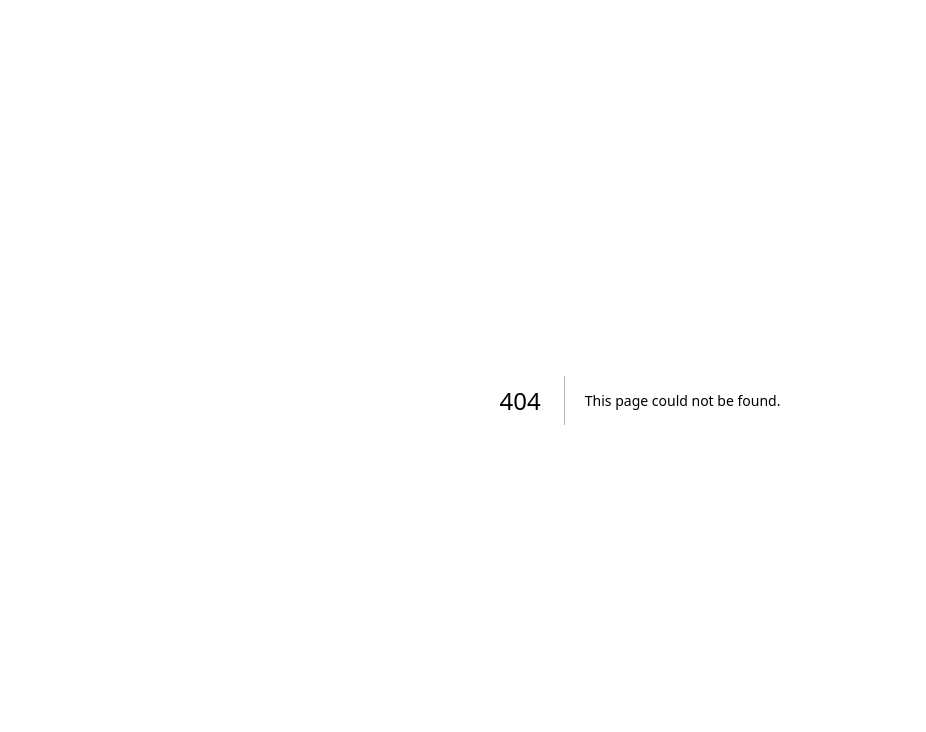
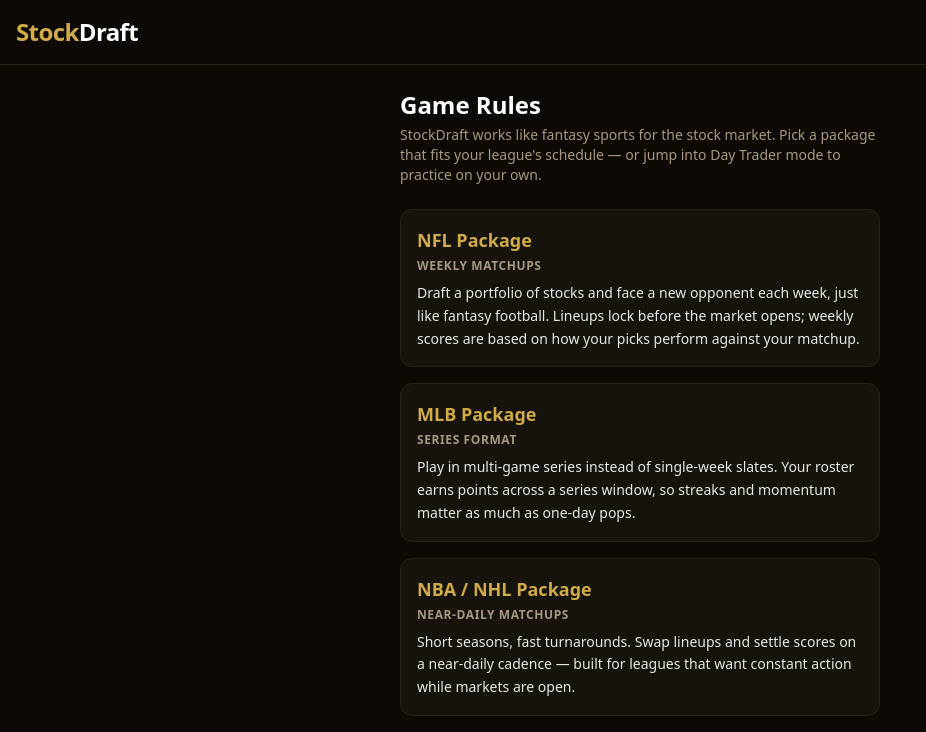
Before and after one commit to Jay-Holly/stockdraft-app, a Next.js app: page /game-rules in a window 1280 px wide. Before the commit this address had no page. Shown: the top 732 px of the page, without its empty margins (0-926 px from the left). Built offline with nearby package versions, Linux system fonts and the light colour scheme.

Commit message:
Phase 2: final hero image, landing page complete

```diff
--- /dev/null
+++ b/src/app/game-rules/page.tsx
@@ -0,0 +1,73 @@
+import Link from "next/link";
+import { Logo } from "@/components/Logo";
+
+const PACKAGES = [
+  {
+    title: "NFL Package",
+    subtitle: "Weekly matchups",
+    description:
+      "Draft a portfolio of stocks and face a new opponent each week, just like fantasy football. Lineups lock before the market opens; weekly scores are based on how your picks perform against your matchup.",
+  },
+  {
+    title: "MLB Package",
+    subtitle: "Series format",
+    description:
+      "Play in multi-game series instead of single-week slates. Your roster earns points across a series window, so streaks and momentum matter as much as one-day pops.",
+  },
+  {
+    title: "NBA / NHL Package",
+    subtitle: "Near-daily matchups",
+    description:
+      "Short seasons, fast turnarounds. Swap lineups and settle scores on a near-daily cadence — built for leagues that want constant action while markets are open.",
+  },
+  {
+    title: "Day Trader Mode",
+    subtitle: "Free solo play",
+    description:
+      "Practice with real market rhythm — no league required. Enter free, track intraday moves, and sharpen your reads before joining a full StockDraft season.",
+  },
+];
+
+export default function GameRulesPage() {
+  return (
+    <div className="min-h-screen flex flex-col bg-dark">
+      <header className="px-4 py-4 border-b border-dark-border">
+        <Link href="/" className="inline-block">
+          <Logo />
+        </Link>
+      </header>
+
+      <main className="flex-1 px-4 py-6 max-w-lg mx-auto w-full">
+        <h1 className="text-2xl font-bold text-white mb-1">Game Rules</h1>
+        <p className="text-muted text-sm mb-6">
+          StockDraft works like fantasy sports for the stock market. Pick a package
+          that fits your league&apos;s schedule — or jump into Day Trader mode to
+          practice on your own.
+        </p>
+
+        <ul className="space-y-4">
+          {PACKAGES.map((pkg) => (
+            <li
+              key={pkg.title}
+              className="rounded-xl border border-dark-border bg-dark-card p-4"
+            >
+              <h2 className="text-lg font-bold text-gold">{pkg.title}</h2>
+              <p className="text-xs font-semibold uppercase tracking-wider text-muted mt-1">
+                {pkg.subtitle}
+              </p>
+              <p className="text-sm text-white/90 mt-2 leading-relaxed">
+                {pkg.description}
+              </p>
+            </li>
+          ))}
+        </ul>
+
+        <p className="text-center mt-8">
+          <Link href="/" className="text-sm text-gold hover:underline">
+            ← Back to home
+          </Link>
+        </p>
+      </main>
+    </div>
+  );
+}
--- a/src/app/globals.css
+++ b/src/app/globals.css
@@ -3,8 +3,8 @@
 @theme {
   --color-primary: #0a3d8f;
   --color-primary-light: #1a5fbf;
-  --color-gold: #ffd600;
-  --color-gold-dark: #e6c200;
+  --color-gold: #d0ab48;
+  --color-gold-dark: #ad8c38;
   --color-ember: #c45a1a;
   --color-ember-light: #e07030;
   --color-dark: #0d0a06;
@@ -21,178 +21,83 @@
   -webkit-font-smoothing: antialiased;
 }
 
-/* ── Landing page fire (pure CSS) ── */
-.fire-scene {
-  position: fixed;
-  bottom: 0;
-  left: 0;
-  right: 0;
-  height: 140px;
-  pointer-events: none;
-  z-index: 0;
-  overflow: hidden;
+/* ── Landing page ── */
+.landing-screen {
+  position: relative;
+  min-height: 100dvh;
+  background-color: var(--color-dark);
 }
 
-.fire-glow {
-  position: absolute;
-  bottom: -40px;
-  left: 50%;
-  transform: translateX(-50%);
-  width: 120%;
-  height: 100px;
-  background: radial-gradient(
-    ellipse at center bottom,
-    rgba(196, 90, 26, 0.45) 0%,
-    rgba(255, 214, 0, 0.15) 35%,
-    transparent 70%
-  );
-  animation: fire-glow-pulse 2.4s ease-in-out infinite alternate;
+body:has(.landing-screen) {
+  overflow-x: hidden;
 }
 
-.fire-base {
-  position: absolute;
-  bottom: 0;
-  left: 0;
-  right: 0;
-  height: 18px;
-  background: linear-gradient(
-    to top,
-    #c45a1a 0%,
-    #ffd600 40%,
-    transparent 100%
-  );
-  opacity: 0.9;
+.landing-main {
+  width: 100%;
+  min-height: 100dvh;
+  display: flex;
+  justify-content: center;
+  align-items: flex-start;
+  padding:
+    env(safe-area-inset-top)
+    env(safe-area-inset-right)
+    env(safe-area-inset-bottom)
+    env(safe-area-inset-left);
+  box-sizing: border-box;
 }
 
-.flames {
-  position: absolute;
-  bottom: 10px;
-  left: 50%;
-  transform: translateX(-50%);
+.landing-hero-frame {
+  position: relative;
   width: 100%;
-  max-width: 480px;
-  height: 110px;
-  display: flex;
-  justify-content: center;
-  align-items: flex-end;
-  gap: 2px;
-  filter: blur(1px);
+  max-width: 100%;
+  line-height: 0;
 }
 
-.flame {
-  flex: 1;
-  max-width: 52px;
-  border-radius: 50% 50% 20% 20%;
-  transform-origin: bottom center;
-  animation: flame-dance var(--duration, 1.2s) ease-in-out infinite alternate;
-  animation-delay: var(--delay, 0s);
+.landing-hero-image {
+  display: block;
+  width: 100%;
+  height: auto;
+  max-width: 100%;
 }
 
-.flame-1 {
-  height: 70px;
-  background: linear-gradient(to top, #c45a1a 0%, #ffd600 55%, #fff5cc 100%);
-  --duration: 1.1s;
-  --delay: 0s;
+.landing-hero-hotspots {
+  position: absolute;
+  inset: 0;
 }
 
-.flame-2 {
-  height: 95px;
-  background: linear-gradient(to top, #8b3a0f 0%, #c45a1a 30%, #ffd600 70%, #fff 100%);
-  --duration: 0.9s;
-  --delay: 0.15s;
-  max-width: 64px;
+.landing-hotspot {
+  position: absolute;
+  display: block;
+  margin: 0;
+  padding: 0;
+  border: 0;
+  background: transparent;
+  cursor: pointer;
+  -webkit-tap-highlight-color: transparent;
 }
 
-.flame-3 {
-  height: 110px;
-  background: linear-gradient(to top, #6b2808 0%, #c45a1a 25%, #ffd600 60%, #fff8e0 100%);
-  --duration: 1.3s;
-  --delay: 0.05s;
-  max-width: 72px;
+.landing-hotspot:focus-visible {
+  outline: 2px solid var(--color-gold);
+  outline-offset: 2px;
 }
 
-.flame-4 {
-  height: 95px;
-  background: linear-gradient(to top, #8b3a0f 0%, #c45a1a 30%, #ffd600 70%, #fff 100%);
-  --duration: 1s;
-  --delay: 0.2s;
-  max-width: 64px;
+.landing-hotspot--create {
+  top: 82.97%;
+  left: 27.52%;
+  width: 45.71%;
+  height: 7.91%;
 }
 
-.flame-5 {
-  height: 70px;
-  background: linear-gradient(to top, #c45a1a 0%, #ffd600 55%, #fff5cc 100%);
-  --duration: 1.15s;
-  --delay: 0.1s;
+.landing-hotspot--daytrader {
+  top: 87.94%;
+  left: 27.52%;
+  width: 45.71%;
+  height: 7.91%;
 }
 
-.flame-6 {
-  height: 55px;
-  background: linear-gradient(to top, #c45a1a 0%, #ffd600 50%, transparent 100%);
-  --duration: 0.85s;
-  --delay: 0.25s;
-  max-width: 44px;
-  opacity: 0.85;
+.landing-hotspot--demo {
+  top: 94.46%;
+  left: 40%;
+  width: 20%;
+  height: 3.5%;
 }
-
-.flame-7 {
-  height: 55px;
-  background: linear-gradient(to top, #c45a1a 0%, #ffd600 50%, transparent 100%);
-  --duration: 0.95s;
-  --delay: 0.3s;
-  max-width: 44px;
-  opacity: 0.85;
-}
-
-@keyframes flame-dance {
-  0% {
-    transform: scaleX(1) scaleY(1) rotate(-2deg);
-    opacity: 0.85;
-  }
-  50% {
-    transform: scaleX(1.08) scaleY(1.05) rotate(1deg);
-    opacity: 1;
-  }
-  100% {
-    transform: scaleX(0.92) scaleY(0.88) rotate(3deg);
-    opacity: 0.75;
-  }
-}
-
-@keyframes fire-glow-pulse {
-  0% {
-    opacity: 0.7;
-    transform: translateX(-50%) scaleX(1);
-  }
-  100% {
-    opacity: 1;
-    transform: translateX(-50%) scaleX(1.05);
-  }
-}
-
-@media (min-width: 640px) {
-  .fire-scene {
-    height: 160px;
-  }
-
-  .flames {
-    max-width: 640px;
-    height: 130px;
-  }
-
-  .flame-3 {
-    height: 130px;
-  }
-
-  .flame-2,
-  .flame-4 {
-    height: 110px;
-  }
-}
-
-@media (prefers-reduced-motion: reduce) {
-  .flame,
-  .fire-glow {
-    animation: none;
-  }
-}
--- a/src/app/page.tsx
+++ b/src/app/page.tsx
@@ -1,48 +1,41 @@
+import Image from "next/image";
 import Link from "next/link";
-import { FireEffect } from "@/components/FireEffect";
-import { StockDraftLogo } from "@/components/StockDraftLogo";
+
+const LANDING_HERO_URL = "https://i.imgur.com/wYIIeAO.png";
 
 export default function HomePage() {
   return (
-    <div className="relative min-h-[100dvh] flex flex-col bg-dark overflow-hidden">
-      <FireEffect />
+    <div className="landing-screen">
+      <main className="landing-main">
+        <div className="landing-hero-frame">
+          <Image
+            src={LANDING_HERO_URL}
+            alt="StockDraft — Where Fantasy Sports Meet Real Markets. Draft stocks like players. Win your league. Learn the markets. You've never played a season like this, until now!"
+            width={1072}
+            height={1227}
+            priority
+            unoptimized
+            className="landing-hero-image"
+            sizes="100vw"
+          />
 
-      <main className="relative z-10 flex-1 flex flex-col items-center justify-center px-5 pb-36 pt-10 sm:pb-44">
-        <div className="w-full max-w-sm mx-auto flex flex-col items-center text-center">
-          <h1 className="mb-6 text-xl sm:text-2xl font-bold tracking-tight text-white leading-snug">
-            Where Real Markets Meet Fantasy Sports
-          </h1>
-
-          <StockDraftLogo />
-
-          <p className="mt-6 text-sm sm:text-base text-muted leading-relaxed max-w-[320px]">
-            Draft stocks like players. Win your league. Learn the markets.
-            They&apos;ve never had a season.{" "}
-            <span className="text-gold font-semibold">Until now.</span>
-          </p>
-
-          <div className="mt-10 w-full flex flex-col gap-3">
+          <nav className="landing-hero-hotspots" aria-label="Get started">
             <Link
               href="/auth"
-              className="w-full rounded-2xl bg-gold text-dark font-bold text-base py-4 px-6 shadow-[0_4px_24px_rgba(255,214,0,0.35)] hover:bg-gold-dark active:scale-[0.98] transition-all"
-            >
-              Create Account 🔥
-            </Link>
-
+              className="landing-hotspot landing-hotspot--create"
+              aria-label="Create Account"
+            />
             <Link
               href="/auth?mode=daytrader"
-              className="w-full rounded-2xl border-2 border-ember bg-primary/40 text-white font-semibold text-base py-4 px-6 hover:bg-primary/60 hover:border-ember-light active:scale-[0.98] transition-all backdrop-blur-sm"
-            >
-              ⚡ Day Trader — Enter Free
-            </Link>
-          </div>
-
-          <Link
-            href="/auth?mode=login"
-            className="mt-6 text-sm text-muted hover:text-gold transition-colors underline underline-offset-4 decoration-muted/40 hover:decoration-gold/60"
-          >
-            View Demo
-          </Link>
+              className="landing-hotspot landing-hotspot--daytrader"
+              aria-label="Day Trader — Enter Free"
+            />
+            <Link
+              href="/auth?mode=login"
+              className="landing-hotspot landing-hotspot--demo"
+              aria-label="View Demo"
+            />
+          </nav>
         </div>
       </main>
     </div>
--- a/src/components/FireEffect.tsx
+++ /dev/null
@@ -1,17 +0,0 @@
-export function FireEffect() {
-  return (
-    <div className="fire-scene" aria-hidden="true">
-      <div className="fire-glow" />
-      <div className="flames">
-        <div className="flame flame-1" />
-        <div className="flame flame-2" />
-        <div className="flame flame-3" />
-        <div className="flame flame-4" />
-        <div className="flame flame-5" />
-        <div className="flame flame-6" />
-        <div className="flame flame-7" />
-      </div>
-      <div className="fire-base" />
-    </div>
-  );
-}
--- a/src/components/StockDraftLogo.tsx
+++ /dev/null
@@ -1,32 +0,0 @@
-"use client";
-
-import Image from "next/image";
-import { useState } from "react";
-import { Logo } from "@/components/Logo";
-
-const LOGO_URL = "https://i.imgur.com/NG4fikb.png";
-
-export function StockDraftLogo() {
-  const [imgError, setImgError] = useState(false);
-
-  if (imgError) {
-    return (
-      <div className="scale-125 sm:scale-150">
-        <Logo size="lg" />
-      </div>
-    );
-  }
-
-  return (
-    <Image
-      src={LOGO_URL}
-      alt="StockDraft"
-      width={380}
-      height={166}
-      priority
-      unoptimized
-      className="w-[min(380px,90vw)] h-auto mx-auto block"
-      onError={() => setImgError(true)}
-    />
-  );
-}
--- /dev/null
+++ b/src/components/StockTickers.tsx
@@ -0,0 +1,48 @@
+const TICKERS = [
+  { symbol: "NVDA", change: "+4.2%", up: true },
+  { symbol: "BTC", change: "+2.1%", up: true },
+  { symbol: "TSLA", change: "-1.8%", up: false },
+  { symbol: "AAPL", change: "+0.9%", up: true },
+  { symbol: "ETH", change: "+3.4%", up: true },
+  { symbol: "SPCX", change: "+16.0%", up: true },
+  { symbol: "FAC", change: "-17.1%", up: false },
+  { symbol: "SOL", change: "+5.2%", up: true },
+  { symbol: "MSFT", change: "+1.1%", up: true },
+  { symbol: "DOGE", change: "+8.3%", up: true },
+  { symbol: "PLTR", change: "+6.1%", up: true },
+  { symbol: "AMD", change: "-2.4%", up: false },
+];
+
+function TickerColumn({ direction }: { direction: "up" | "down" }) {
+  const items = [...TICKERS, ...TICKERS];
+
+  return (
+    <div className={`stock-ticker stock-ticker--${direction}`} aria-hidden="true">
+      <div className={`stock-ticker-track stock-ticker-track--${direction}`}>
+        {items.map((ticker, index) => (
+          <div key={`${ticker.symbol}-${index}`} className="stock-ticker-item">
+            <span className="stock-ticker-symbol">{ticker.symbol}</span>
+            <span
+              className={
+                ticker.up
+                  ? "stock-ticker-change stock-ticker-change--up"
+                  : "stock-ticker-change stock-ticker-change--down"
+              }
+            >
+              {ticker.change}
+            </span>
+          </div>
+        ))}
+      </div>
+    </div>
+  );
+}
+
+export function StockTickers() {
+  return (
+    <div className="stock-tickers-layer" aria-hidden="true">
+      <TickerColumn direction="up" />
+      <TickerColumn direction="down" />
+    </div>
+  );
+}
--- a/src/lib/types.ts
+++ b/src/lib/types.ts
@@ -8,7 +8,7 @@
 
 export const AVATAR_COLORS = [
   { id: "blue", label: "Blue", hex: "#0a3d8f" },
-  { id: "gold", label: "Gold", hex: "#ffd600" },
+  { id: "gold", label: "Gold", hex: "#d0ab48" },
   { id: "green", label: "Green", hex: "#10b981" },
   { id: "red", label: "Red", hex: "#ef4444" },
   { id: "purple", label: "Purple", hex: "#8b5cf6" },
```
Also changed, not shown: public/favicon.svg.
